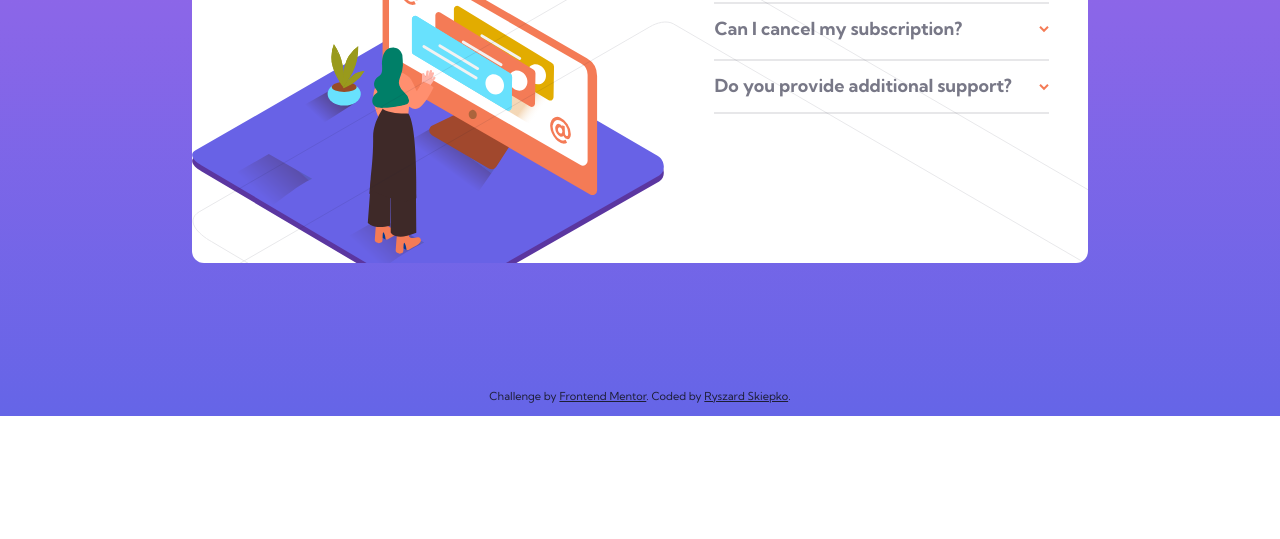
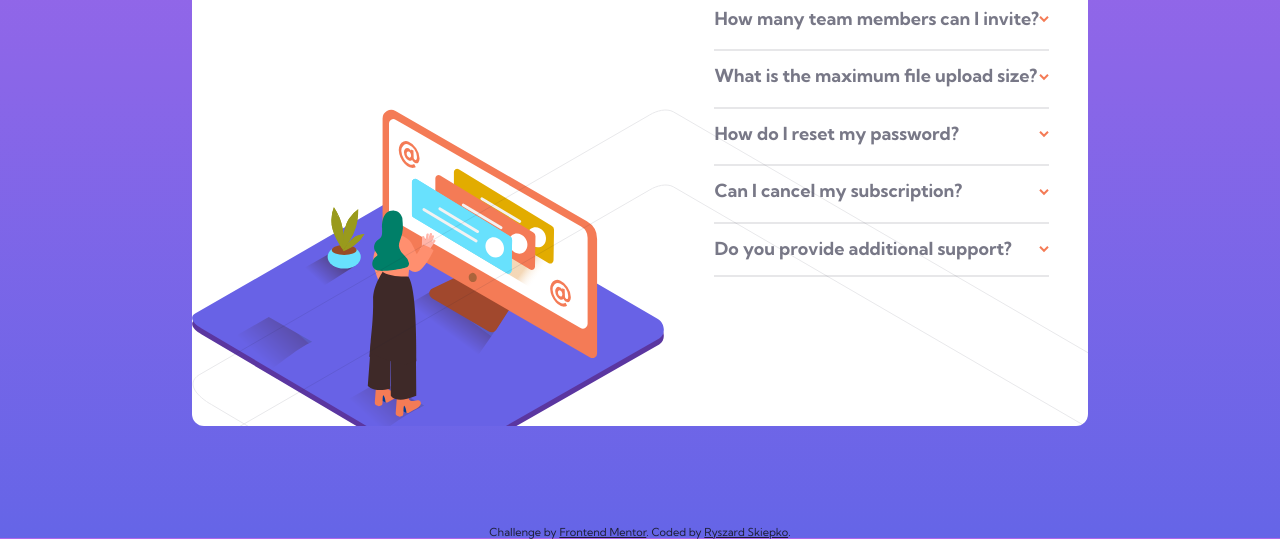
Before and after one commit to ryszardskiepko/faq-accordion-card, a website: page index.html in a window 1280 px wide. Shown: the part 384-923 px from the top of the page. Before the commit the page ends 800 px from the top, so only its background shows below. Drawn offline with Linux system fonts and the light colour scheme.

Commit message:
SCSS main faq properties changed to see all images above and have right width

```diff
--- a/scss/modules/main-faq.scss
+++ b/scss/modules/main-faq.scss
@@ -4,8 +4,9 @@
   background: $white;
   border-radius: 12px;
   margin: 0 auto;
-  max-width: 70vw;
+  max-width: 75vw;
   position: relative;
+  margin-top: 11rem;
 }
 
 @media (min-width: $mobile) {
```
Also changed, not shown: style.css.
